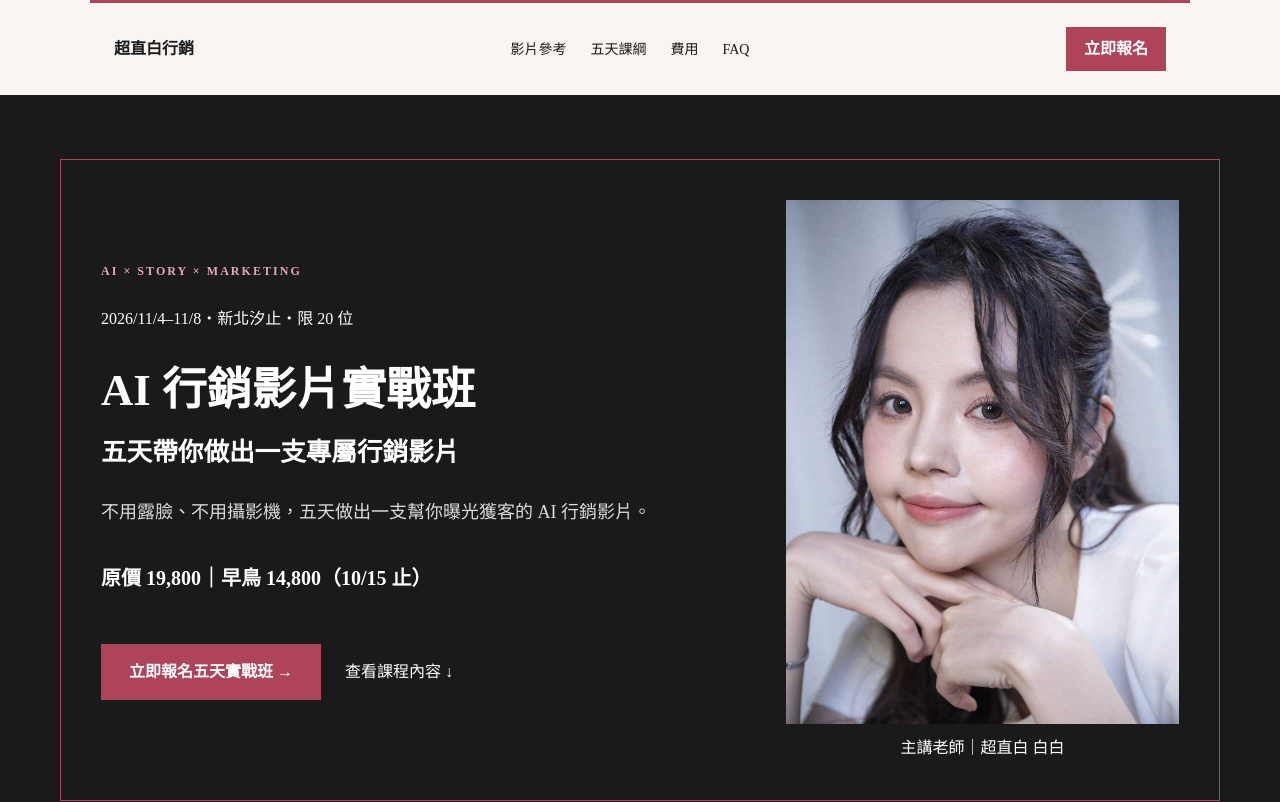
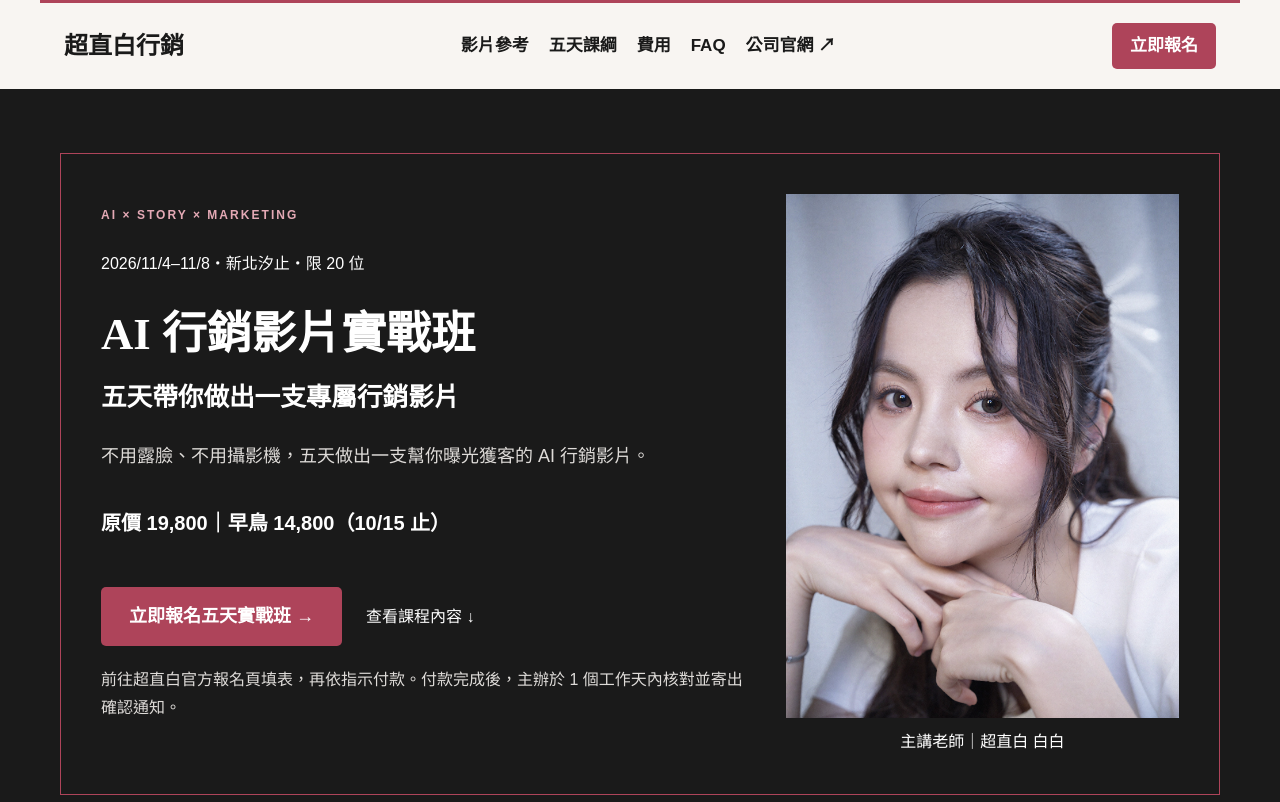
Before and after one commit to r722772r-prog/geo-course, a Next.js app: page / in a window 1280 px wide. Shown: the top 802 px of the page. Built offline with nearby package versions, Linux system fonts and the light colour scheme.

Commit message:
Unify course navigation and clarify registration handoff

```diff
--- a/src/app/globals.css
+++ b/src/app/globals.css
@@ -11,7 +11,7 @@
   --color-background: var(--background);
   --color-foreground: var(--foreground);
   --color-accent: var(--accent);
-  --font-sans: var(--font-geist-sans);
+  --font-sans: Arial, "Noto Sans TC", "Microsoft JhengHei", sans-serif;
   --font-mono: var(--font-geist-mono);
   --font-serif: "Noto Serif TC", serif;
 }
@@ -19,7 +19,7 @@
 body {
   background: var(--background);
   color: var(--foreground);
-  font-family: var(--font-serif);
+  font-family: var(--font-sans);
   -webkit-font-smoothing: antialiased;
   -moz-osx-font-smoothing: grayscale;
 }
@@ -147,3 +147,27 @@ tbody th { font-weight:700; }
 .hero-content>.cta{display:block;width:100%;padding:14px 10px;font-size:17px}
 .hero-content .hero-more{display:block;text-align:center;margin-top:4px;padding:12px;font-size:16px}
 }
+
+/* Shared brand controls; course headings retain their editorial serif style. */
+.brand,.course-nav,.cta,button,.course-footer{font-family:var(--font-sans)}
+.course-nav{max-width:1200px;padding:20px 24px;gap:22px}
+.course-nav .brand{font-size:24px;font-weight:900}
+.course-nav nav{font-size:17px;font-weight:700;gap:20px}
+.course-nav>.cta{font-size:17px;min-height:44px}
+.course-menu-toggle{display:none;min-height:44px;padding:8px 12px;border:1px solid #ae445a;border-radius:5px;background:transparent;color:#96394d;font-weight:700;cursor:pointer}
+button:focus-visible{outline:3px solid #ae445a;outline-offset:4px}
+.cta{border-radius:5px;font-size:18px}
+.registration-hint{font-size:16px!important;line-height:1.8!important;margin:20px 0;color:#615a56;max-width:680px}
+.course-hero .registration-hint{color:#dedbd8}
+.course-section .note,.course-film-copy p,.course-footer{font-size:16px}
+.course-footer a{display:inline-flex;align-items:center;min-height:44px}
+@media(max-width:1000px){
+  .course-nav{display:grid;grid-template-columns:minmax(0,1fr) auto auto;gap:10px;padding:14px 20px}
+  .course-nav .brand{font-size:22px}
+  .course-nav>.cta{grid-column:2;grid-row:1;padding:10px 12px;font-size:15px}
+  .course-menu-toggle{display:block;grid-column:3;grid-row:1;font-size:15px}
+  .course-nav nav{display:none;grid-column:1/-1;grid-row:2;width:100%;border-top:1px solid #d8d0ca;padding-top:12px}
+  .course-nav nav[data-open=true]{display:grid;grid-template-columns:repeat(2,minmax(0,1fr));gap:8px 16px}
+  .course-nav nav>a:not(.cta){font-size:17px;justify-content:flex-start;white-space:normal}
+}
+@media(max-width:360px){.course-nav{padding:12px;gap:8px}.course-nav .brand{font-size:20px}}
--- a/src/app/layout.tsx
+++ b/src/app/layout.tsx
@@ -47,7 +47,7 @@ export default function RootLayout({
     >
       <head>
         <link
-          href="https://fonts.googleapis.com/css2?family=Noto+Serif+TC:wght@400;700;900&display=swap"
+          href="https://fonts.googleapis.com/css2?family=Noto+Sans+TC:wght@400;700;900&family=Noto+Serif+TC:wght@400;700;900&display=swap"
           rel="stylesheet"
         />
         <script
--- a/src/app/page.tsx
+++ b/src/app/page.tsx
@@ -1,5 +1,5 @@
 import CourseMascot from "@/components/CourseMascot";
-import Link from "next/link";
+import CourseNav from "@/components/CourseNav";
 import type { Metadata } from "next";
 import Image from "next/image";
 import CourseFilms from "@/components/CourseFilms";
@@ -15,11 +15,11 @@ export default function CourseHome() {
   return <>
     <script type="application/ld+json" dangerouslySetInnerHTML={{__html:JSON.stringify(schema)}} />
     <script type="application/ld+json" dangerouslySetInnerHTML={{__html:JSON.stringify({"@context":"https://schema.org","@type":"FAQPage",mainEntity:faqs.map(([q,a])=>({"@type":"Question",name:q,acceptedAnswer:{"@type":"Answer",text:a}}))})}} />
-    <header className="course-nav"><Link href="/" className="brand">超直白行銷</Link><nav aria-label="課程內容導覽"><a href="#film-examples">影片參考</a><a href="#modules">五天課綱</a><a href="#fees">費用</a><a href="#faq">FAQ</a></nav><Register /></header>
+    <CourseNav />
     <main>
-      <section className="course-hero"><div className="hero-frame"><div className="hero-content"><p className="eyebrow">AI × STORY × MARKETING</p><p>2026/11/4–11/8・新北汐止・限 20 位</p><h1>AI 行銷影片實戰班<span><b className="hero-phrase">五天帶你做出</b><b className="hero-phrase">一支專屬行銷影片</b></span></h1><p className="hero-description">不用露臉、不用攝影機，五天做出一支幫你曝光獲客的 AI 行銷影片。</p><p className="hero-price">{price.label}</p><Register>立即報名五天實戰班 →</Register><a className="hero-more" href="#modules">查看課程內容 ↓</a></div><figure className="hero-teacher"><Image src="/instructor.png" alt="主講老師超直白白白" width={683} height={911} priority/><figcaption>主講老師｜超直白 白白</figcaption></figure></div></section>
+      <section className="course-hero"><div className="hero-frame"><div className="hero-content"><p className="eyebrow">AI × STORY × MARKETING</p><p>2026/11/4–11/8・新北汐止・限 20 位</p><h1>AI 行銷影片實戰班<span><b className="hero-phrase">五天帶你做出</b><b className="hero-phrase">一支專屬行銷影片</b></span></h1><p className="hero-description">不用露臉、不用攝影機，五天做出一支幫你曝光獲客的 AI 行銷影片。</p><p className="hero-price">{price.label}</p><Register>立即報名五天實戰班 →</Register><a className="hero-more" href="#modules">查看課程內容 ↓</a><p className="registration-hint">前往超直白官方報名頁填表，再依指示付款。付款完成後，主辦於 1 個工作天內核對並寄出確認通知。</p></div><figure className="hero-teacher"><Image src="/instructor.png" alt="主講老師超直白白白" width={683} height={911} priority/><figcaption>主講老師｜超直白 白白</figcaption></figure></div></section>
       <Section title="把你的產品與故事，做成一支影片">
-        <div className="intro-copy"><p>AI影片讓你眼花撩亂嗎？想要不露臉也能經營自媒體，想幫你的產品、你的事業做行銷嗎？</p><p>很多人不缺產品、不缺故事，缺的是把它們變成一支好影片的方法。我從一個完全不會AI影像製作的新手，到學會 AI 影片製作，花了 30 萬、720 小時，鑽研了一個月的 AI 影片工作流。</p><p>這堂課，就是把我學到的敘事方法和製作流程，整理成最簡單、你也能用在生意上的實作課。不用先搞懂一大堆 AI 工具，你就是自己的行銷廣告公司。</p></div>
+        <div className="intro-copy"><p>AI影片讓你眼花撩亂嗎？想要不露臉也能經營自媒體，想幫你的產品、你的事業做行銷嗎？</p><p>很多人不缺產品、不缺故事，缺的是把它們變成一支好影片的方法。從選題、腳本到生成與剪輯，我把實際練習的流程整理成五天課程，讓你用自己的商品或服務，一步一步完成作品。</p><p>這堂課，就是把我學到的敘事方法和製作流程，整理成最簡單、你也能用在生意上的實作課。不用先搞懂一大堆 AI 工具，你就是自己的行銷廣告公司。</p></div>
       </Section>
       <Section title="帶著題目來，帶著自己的作品回去"><div className="outcome"><strong>60<span>秒</span></strong><div><h3>一支專屬行銷影片</h3><p>從選題、腳本、角色與畫面生成到剪輯成片，以你的商品或服務作為實作題目，週日完成作品並分享成果。</p></div></div></Section>
       <CourseFilms />
@@ -28,9 +28,9 @@ export default function CourseHome() {
       <section id="instructor" className="instructor"><div className="instructor-inner"><Image src="/instructor.png" alt="超直白行銷創辦人白白" width={683} height={911} className="portrait" /><div><p className="eyebrow">主講老師</p><h2>超直白 白白</h2><h3>用 AI 把影片變成生意的自媒體經營者</h3><p className="teacher-tags">超直白行銷創辦人｜店家代操與社群經營實戰｜全網 3 億自然流量、200 萬粉絲</p><p>從圖文到影音，累積 13 年跨平台自媒體經驗。2025 年開始幫店家與品牌把影片變成生意，投入短影音、AI 行銷影片、社群經營與店家代操。</p></div></div></section>
       <Section title="上課時間與地點"><p>2026/11/4（三）–11/8（日）｜新北汐止｜五天共 22 小時</p><div className="table-scroll"><table><caption className="sr-only">五天上課及報到時間</caption><thead><tr><th>日期</th><th>報到</th><th>上課時間</th></tr></thead><tbody>{days.map(([date,,,checkin,time])=><tr key={date}><th>{date}</th><td>{checkin}</td><td>{time}</td></tr>)}</tbody></table></div><p className="note">週六日中午休息一小時；週日 15:00 起成果發表。詳細教室與交通資訊於學員通知提供。</p></Section>
       <Section title="課前準備"><div className="prep"><article><h3>每天帶筆電</h3><p>五天都是實作課，請攜帶可上網的筆電與充電器。</p></article><article><h3>準備你的題目</h3><p>想好要做影片的商品或服務，準備 3–5 張相關照片。</p></article><article><h3>預留工具費</h3><p>AI 工具積分自購約 NT$1,500，依個人練習量增減。工具清單與註冊教學於 10/27 前寄出，請於開課前完成註冊。</p></article></div></Section>
-      <Section id="fees" title="費用與退費說明"><div className="pricing"><article><p>{price.early?"早鳥全款 · 10/15 止":"課程全款"}</p><h3>NT${price.amount.toLocaleString("en-US")}</h3>{price.early&&<p>原價 NT$19,800，2026/10/15 前繳清。</p>}<p>工具積分另計，退款規則見下表。</p><Register /></article>{price.early&&<article><p>先付訂金 · 10/15 止</p><h3>總額 NT$16,800</h3><p className="deposit-first">先付 NT$5,000</p><p>訂金抵 NT$8,000；尾款 NT$11,800 於 2026/10/25 前補繳，實付總額 NT$16,800。</p><p>工具積分另計，退款規則見下表。</p><Register>選擇訂金方案</Register></article>}</div><div className="table-scroll"><table><thead><tr><th>申請時間</th><th>退費方式</th></tr></thead><tbody>{refundRules.map(([date,rule])=><tr key={date}><th>{date}</th><td>{rule}</td></tr>)}</tbody></table></div><p className="note">早鳥全款、訂金與訂金補足尾款均適用，以實際已付金額計算。<a href="/refund">查看完整退費說明 →</a></p></Section>
+      <Section id="fees" title="費用與退費說明"><div className="pricing"><article><p>{price.early?"早鳥全款 · 10/15 止":"課程全款"}</p><h3>NT${price.amount.toLocaleString("en-US")}</h3>{price.early&&<p>原價 NT$19,800，2026/10/15 前繳清。</p>}<p>工具積分另計，退款規則見下表。</p><Register /></article>{price.early&&<article><p>先付訂金 · 10/15 止</p><h3>總額 NT$16,800</h3><p className="deposit-first">先付 NT$5,000</p><p>訂金抵 NT$8,000；尾款 NT$11,800 於 2026/10/25 前補繳，實付總額 NT$16,800。</p><p>工具積分另計，退款規則見下表。</p><Register>前往報名，選擇訂金</Register></article>}</div><p className="registration-hint">按鈕將前往超直白官方報名表，請在表內選擇付款方案；填表後再依指示付款。</p><div className="table-scroll"><table><thead><tr><th>申請時間</th><th>退費方式</th></tr></thead><tbody>{refundRules.map(([date,rule])=><tr key={date}><th>{date}</th><td>{rule}</td></tr>)}</tbody></table></div><p className="note">早鳥全款、訂金與訂金補足尾款均適用，以實際已付金額計算。<a href="/refund">查看完整退費說明 →</a></p></Section>
       <Section id="faq" title="報名前，你可能想知道"><div className="faqs">{faqs.map(([q,a])=><details key={q}><summary>{q}</summary><p>{a}</p></details>)}</div><p className="note"><a href="/refund">退費說明</a>・<a href={lineUrl}>加入官方 LINE 詢問</a></p></Section>
-      <section id="registration" className="final-cta"><p className="eyebrow">從你的商品開始</p><h2>下一支行銷影片，由你完成。</h2><p>11/4–11/8｜新北汐止｜限 20 位</p><p>{price.label}</p><Register>前往報名表 →</Register><p className="note">填表 → 依連結付款 → 主辦核對後寄出確認通知</p></section>
+      <section id="registration" className="final-cta"><p className="eyebrow">從你的商品開始</p><h2>下一支行銷影片，由你完成。</h2><p>11/4–11/8｜新北汐止｜限 20 位</p><p>{price.label}</p><Register>前往報名表 →</Register><p className="note">填表 → 依連結付款 → 付款完成後 1 個工作天內核對並寄出確認通知</p></section>
     </main>
     <CourseMascot/><footer className="course-footer"><a href="https://chaozhibai.ai">超直白行銷｜公司官網 →</a><nav aria-label="網站政策"><a href="/refund">退費說明</a><a href="/privacy">隱私權政策</a><a href="/terms">服務條款</a></nav><a href="mailto:chaozhibai.ai@gmail.com">chaozhibai.ai@gmail.com</a><p>{siteConfig.footer.copyright}</p></footer>
   </>;
--- a/src/app/privacy/page.tsx
+++ b/src/app/privacy/page.tsx
@@ -10,14 +10,14 @@ export const metadata: Metadata = {
 
 export default function PrivacyPage() {
   return (
-    <LegalShell title="隱私權政策" updated="2026 年 10 月 7 日">
+    <LegalShell title="隱私權政策" updated="2026 年 10 月 8 日">
       <p>
         超直白行銷股份有限公司（以下稱「本公司」）重視你的個人資料保護。本政策說明本網站（course.chaozhibai.ai）與課程報名流程中，我們如何蒐集、使用與保護你的資料。
       </p>
 
       <Section heading="一、我們蒐集什麼資料">
         <ul className="list-none p-0 space-y-3">
-          <li className="flex gap-3"><span className="text-[#AE445A] font-black shrink-0">▸</span><span><span className="font-black">課程報名資料</span>：你透過報名網站提供的姓名、手機、Email、你的生意／想拍什麼及付款方案。</span></li>
+          <li className="flex gap-3"><span className="text-[#AE445A] font-black shrink-0">▸</span><span><span className="font-black">課程報名資料</span>：你透過報名網站提供的姓名、手機、Email、你的生意／想拍什麼及付款方案，以及登記時間與款項核對紀錄。請勿在報名表填寫卡號或完整銀行帳號。</span></li>
           <li className="flex gap-3"><span className="text-[#AE445A] font-black shrink-0">▸</span><span><span className="font-black">聯繫紀錄</span>：你透過官方 LINE 或 Email 與我們聯繫時的對話內容。</span></li>
           <li className="flex gap-3"><span className="text-[#AE445A] font-black shrink-0">▸</span><span>本網站本身<span className="font-black">不設置會員系統、不主動投放追蹤 Cookie</span>；網站託管服務（Vercel）可能產生必要的技術性紀錄（如伺服器日誌）。</span></li>
         </ul>
@@ -33,7 +33,7 @@ export default function PrivacyPage() {
 
       <Section heading="三、第三方服務">
         <p>
-          本課程介紹站連至獨立報名網站；付款使用藍新金流，聯繫使用 LINE 官方帳號與 Email，網站託管使用 Vercel。你於各該平台提供的資料，同時受其隱私權政策規範。
+          課程介紹站由 Vercel 託管，並連至超直白的獨立報名網站。報名資料由 OpenAI Sites 及 Cloudflare 處理與儲存；報名通知透過 Google Apps Script 與 Google 郵件服務處理姓名、Email、登記編號及方案。付款資料由藍新金流頁面蒐集；聯繫另使用 LINE 官方帳號與 Email。相關服務可能於境外處理資料，資料限本公司及履行上述目的所必要的受託服務者使用。你於各該平台提供的資料，同時受其隱私權政策規範。
         </p>
       </Section>
 
--- a/src/components/CourseFilms.tsx
+++ b/src/components/CourseFilms.tsx
@@ -31,7 +31,7 @@ export default function CourseFilms() {
         </div>
         <div className="course-film-copy"><h3>{film.title}</h3><p>{film.description}</p></div>
       </article>)}
-    </div><div className="practice-flow"><h3>從商品到影片，課堂這樣練習</h3><p>以下為實作流程示意，非學員成果。</p><ol><li><strong>腳本</strong><span>整理商品特色與影片想說的事</span></li><li><strong>分鏡</strong><span>安排每個畫面與故事順序</span></li><li><strong>素材</strong><span>生成角色、場景與影片畫面</span></li><li><strong>成片</strong><span>剪輯素材，調整節奏與字幕</span></li></ol></div>
+    </div><div className="practice-flow"><h3>從商品到影片，課堂這樣練習</h3><p>帶 3–5 張商品或服務照片，先決定影片要介紹什麼，再按下面四步製作。以下為實作流程示意，非學員成果。</p><ol><li><strong>腳本</strong><span>整理商品特色與影片想說的事</span></li><li><strong>分鏡</strong><span>安排每個畫面與故事順序</span></li><li><strong>素材</strong><span>生成角色、場景與影片畫面</span></li><li><strong>成片</strong><span>剪輯素材、節奏與字幕，完成 60 秒行銷影片</span></li></ol></div>
     <p style={{margin:"28px 0"}}><a className="cta" href="https://chaozhibai.ai/cases">查看更多影片與作品 →</a></p>
     <p className="note">以上為合作團隊提供的作品，供製作風格參考，非本課程學員成果或五天課程成品保證；畫面品牌不代表超直白行銷的直接合作客戶。</p>
   </section>;
--- /dev/null
+++ b/src/components/CourseNav.tsx
@@ -0,0 +1,21 @@
+"use client";
+
+import Link from "next/link";
+import { useRef, useState } from "react";
+import { registrationUrl } from "@/data/course";
+
+export default function CourseNav() {
+  const [open, setOpen] = useState(false);
+  const toggle = useRef<HTMLButtonElement>(null);
+  return <header className="course-nav" onKeyDown={event => {
+    if (event.key === "Escape" && open) { setOpen(false); toggle.current?.focus(); }
+  }}>
+    <Link href="/" className="brand">超直白行銷</Link>
+    <button ref={toggle} type="button" className="course-menu-toggle" aria-expanded={open} aria-controls="course-links" onClick={() => setOpen(!open)}>{open ? "收合" : "選單"}</button>
+    <nav id="course-links" data-open={open} aria-label="課程內容導覽" onClick={() => setOpen(false)}>
+      <a href="#film-examples">影片參考</a><a href="#modules">五天課綱</a><a href="#fees">費用</a><a href="#faq">FAQ</a>
+      <a href="https://chaozhibai.ai/">公司官網 ↗</a>
+    </nav>
+    <a className="cta" href={registrationUrl}>立即報名</a>
+  </header>;
+}
--- a/src/components/LegalShell.tsx
+++ b/src/components/LegalShell.tsx
@@ -11,30 +11,30 @@ export default function LegalShell({
   children: React.ReactNode;
 }) {
   return (
-    <div className="min-h-screen bg-[#F8F5F2] text-[#1A1A1A] font-serif">
+    <div className="min-h-screen bg-[#F8F5F2] text-[#1A1A1A] font-sans">
       <div className="h-[3px] bg-[#AE445A]" />
-      <nav className="max-w-4xl mx-auto px-6 py-4 flex justify-between items-center">
-        <Link href="/" className="text-sm font-bold text-[#1A1A1A] hover:text-[#AE445A]">
+      <nav className="max-w-4xl mx-auto px-6 py-4 flex flex-wrap gap-4 justify-between items-center">
+        <Link href="/" className="text-base font-bold text-[#1A1A1A] hover:text-[#AE445A]">
           超直白行銷｜AI 行銷影片實戰班
         </Link>
-        <Link href="/" className="text-xs tracking-widest text-[#1A1A1A]/60 hover:text-[#AE445A] transition-colors">
+        <Link href="/" className="text-base text-[#1A1A1A]/80 hover:text-[#AE445A] transition-colors">
           ← 回課程首頁
         </Link>
       </nav>
 
       <main className="max-w-3xl mx-auto px-6 py-16">
         <h1 className="text-3xl md:text-4xl font-black mb-3">{title}</h1>
-        <p className="text-xs text-[#1A1A1A]/50 mb-12">最後更新：{updated}</p>
+        <p className="text-sm text-[#1A1A1A]/70 mb-12">最後更新：{updated}</p>
         <div className="space-y-10 text-base leading-[1.9] text-[#1A1A1A]/85">{children}</div>
       </main>
 
       <footer className="max-w-4xl mx-auto px-6 py-16 text-center border-t border-[#1A1A1A]/10">
-        <div className="flex justify-center gap-6 text-xs text-[#1A1A1A]/60 mb-6">
+        <div className="flex flex-wrap justify-center gap-6 text-base text-[#1A1A1A]/80 mb-6">
           <a href="/refund" className="hover:text-[#AE445A]">退費說明</a>
           <a href="/privacy" className="hover:text-[#AE445A]">隱私權政策</a>
           <a href="/terms" className="hover:text-[#AE445A]">服務條款</a>
         </div>
-        <p className="text-xs font-sans tracking-widest uppercase text-[#1A1A1A]/40">
+        <p className="text-sm font-sans text-[#1A1A1A]/70">
           {siteConfig.footer.copyright}
         </p>
       </footer>
--- a/src/data/course.ts
+++ b/src/data/course.ts
@@ -1,5 +1,5 @@
 export const courseTitle = "AI 行銷影片實戰班｜五天帶你做出一支專屬行銷影片";
-export const registrationUrl = "https://chaozhibai-ai-course.yuyanshie.chatgpt.site/#registration";
+export const registrationUrl = "https://chaozhibai-ai-course.yuyanshie.chatgpt.site/#registration-form";
 export const lineUrl = "https://line.me/R/ti/p/@740meybx";
 export const refundRules = [
   ["2026/10/21（含）以前", "退還實際已付金額的 100%"],
```
